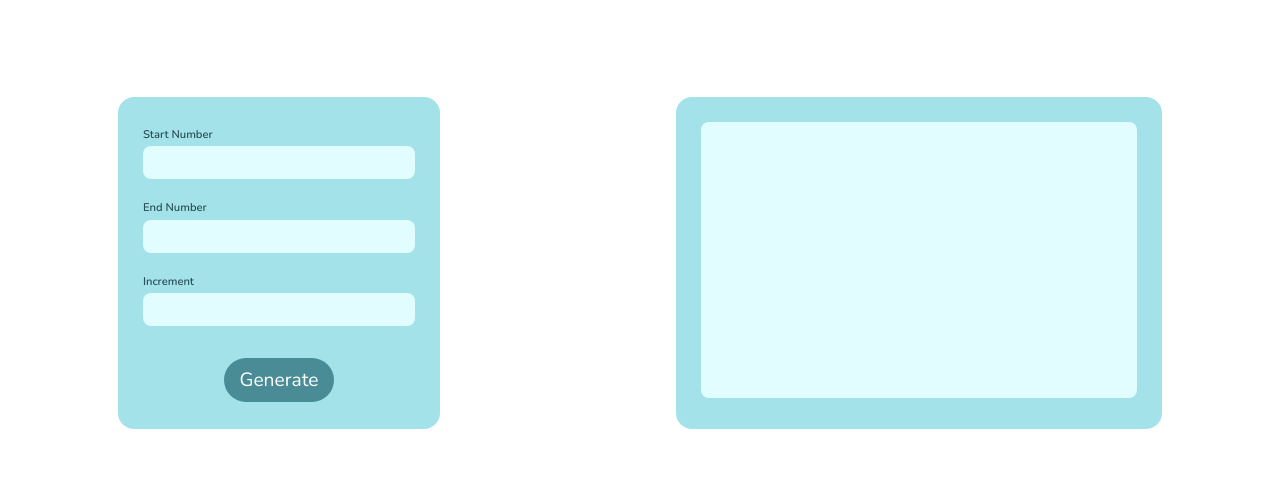
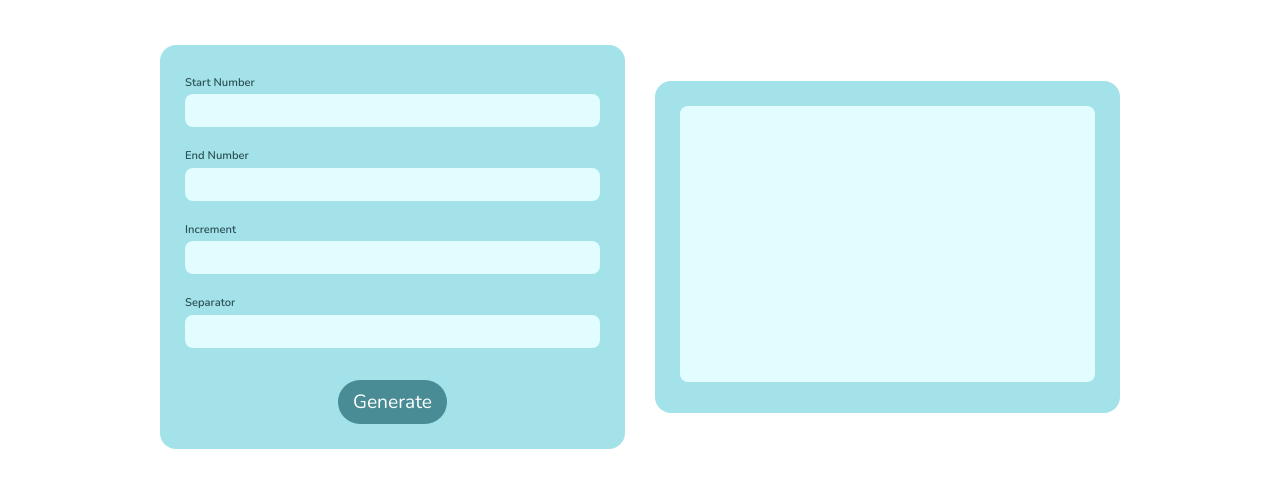
Before and after one commit to bernardoeuler/sequence-generator, a plain HTML site: page index.html in a window 1280 px wide. Shown: the part 94-582 px from the top of the page. Drawn offline with nearby package versions, Linux system fonts and the light colour scheme.

Commit message:
Change layout and logic

```diff
--- a/index.html
+++ b/index.html
@@ -24,6 +24,10 @@
                         <label for="inc">Increment</label>
                         <input type="number" name="inc" id="inc">
                     </div>
+                    <div class="input-control">
+                        <label for="sep">Separator</label>
+                        <input type="text" name="sep" id="sep">
+                    </div>
 
                     <div class="btn-control">
                         <button>Generate</button>
--- a/script.js
+++ b/script.js
@@ -1,20 +1,20 @@
-var btn = document.querySelector('button')
-var startNumber = document.getElementById('start')
-var endNumber = document.getElementById('end')
-var increment = document.getElementById('inc')
-var txtArea = document.getElementById('txtarea')
+const btn = document.querySelector('button')
+const startNumber = document.getElementById('start')
+const endNumber = document.getElementById('end')
+const increment = document.getElementById('inc')
+const txtArea = document.getElementById('txtarea')
+const separator = document.getElementById('sep')
 
 btn.addEventListener('click', () => {
-
     const start = Number(startNumber.value)
     const end = Number(endNumber.value)
     const inc = Number(increment.value)
+    const sep = separator.value
 
+    txtArea.value = ""
 
-
-    for (var i = start ; i <= end ; i = i + inc) {
-        console.log(i)
-        txtArea.innerText =+ i
+    for (let i = start ; i <= end ; i = i + inc) {
+        if (i === end ) return txtArea.value += i
+        txtArea.value += i + sep
     }
-
 })
--- a/style.css
+++ b/style.css
@@ -7,8 +7,8 @@
 }
 
 body {
-    width: (100vw);
-    min-height: (100vh);
+    width: 100vw;
+    min-height: 100vh;
     font-family: 'Nunito', Helvetica, sans-serif;
     background: #Fff;
 }
@@ -20,19 +20,25 @@ h1 {
 }
 
 .container {
+    max-width: 60rem;
     width: 100%;
-    height: 100%;
     display: flex;
-    justify-content: space-around;
-
-    margin-top: 100px;
+    justify-content: center;
+    align-items: center;
+    gap: 30px;
+    margin-top: 40px;
+    margin-left: auto;
+    margin-right: auto;
 }
 
 section {
+    width: 100%;
+    height: 100%;
     background-color: #a4e2e9;
     padding: 1.5rem;
     border: 1px solid transparent;
     border-radius: 1rem;
+    flex-grow: 1;
 }
 
 .form {
```
Also changed, not shown: 1 other file.
